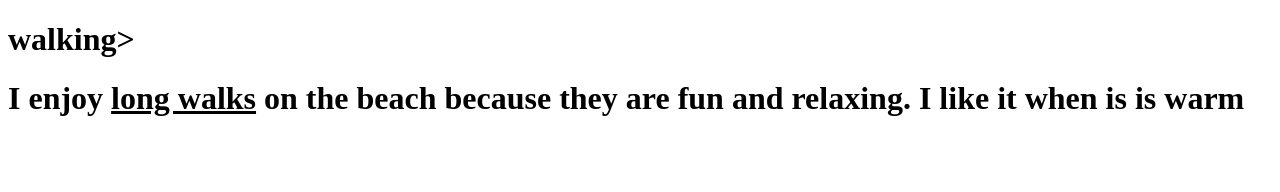
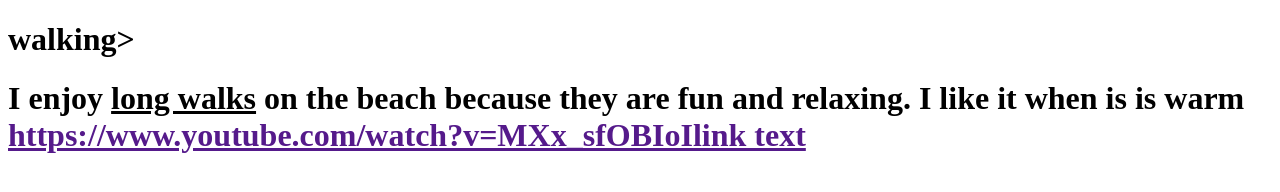
Before and after one commit to WillCrotty/exploring-computer-science, a plain HTML site: page Index.html in a window 1280 px wide. Drawn offline with Linux system fonts and the light colour scheme.

Commit message:
Update Index.html

```diff
--- a/Index.html
+++ b/Index.html
@@ -1,6 +1,7 @@
 <!DOCTYPE html>
 <html>
  <h1>walking><h1> I enjoy <u>long walks</u> on the beach because they are fun and relaxing. <b>I like it when is is warm</b>
+<a href=> https://www.youtube.com/watch?v=MXx_sfOBIoIlink text</a>
 
 
  </body>
```
